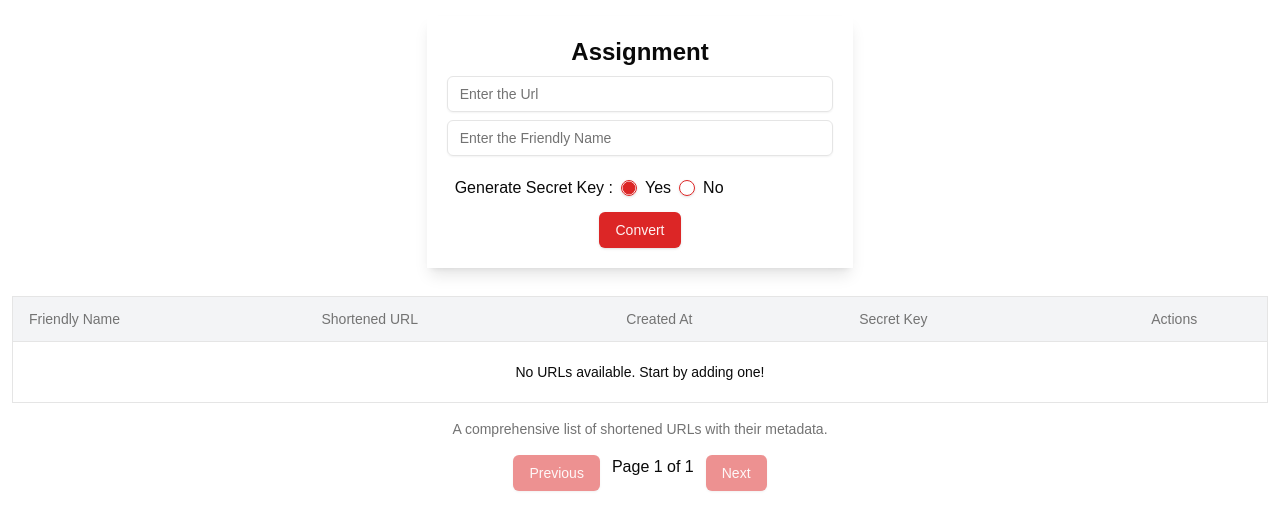
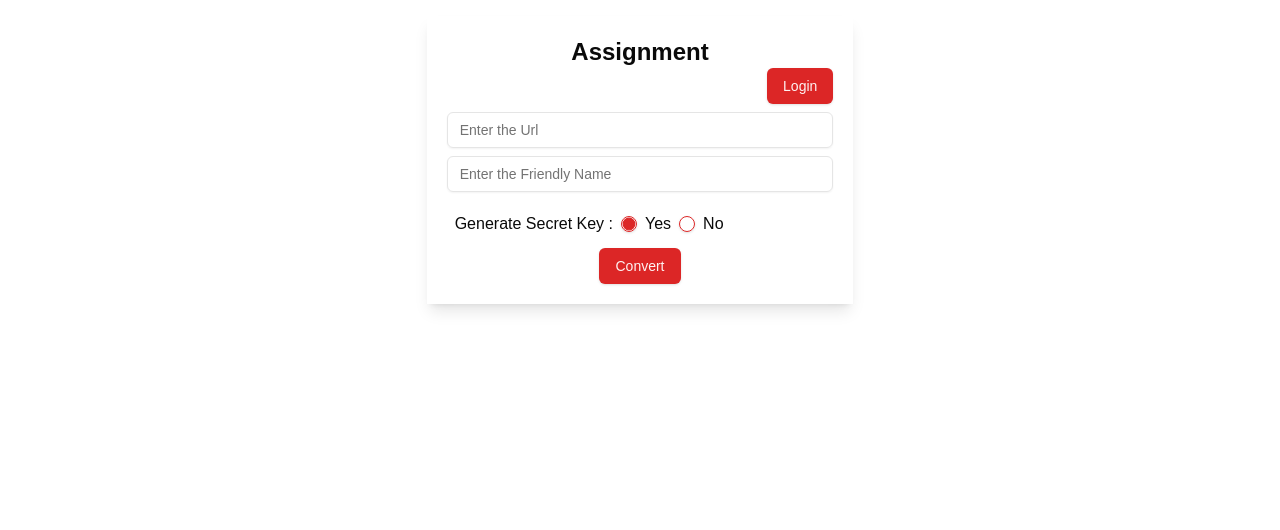
Before and after one commit to Bhavik5025/shortened-URL-Generator-frontend, a Next.js app: page / in a window 1280 px wide. Shown: the top 530 px of the page. Built offline with nearby package versions, Linux system fonts and the light colour scheme; what @radix-ui/themes would draw is missing.

Commit message:
solve cookie related issue in url page

```diff
--- a/src/app/Url/page.jsx
+++ b/src/app/Url/page.jsx
@@ -165,7 +165,7 @@ export default function Url() {
             {isLoadingFailure ? "Loading..." : failure}
           </h2>
         </div>
-        <div className="mb-4">
+        {urlData.secret_key!="-"?<div className="mb-4">
           <h2>
             <b>Secret Key:</b>
             <input
@@ -186,7 +186,8 @@ export default function Url() {
               copy
             </i>
           </h2>
-        </div>
+        </div>:null}
+
       </div>
 
       <Table className="p-6 max-w-4xl mx-auto bg-white shadow-lg rounded-lg">
--- a/src/app/page.js
+++ b/src/app/page.js
@@ -135,7 +135,15 @@ export default function Home() {
                 Logout
               </Button>
             </div>
-          ) : null}
+          ) : <div className="w-full flex justify-end">
+          <Button
+            onClick={() => {
+              router.push("/authentication")
+            }}
+          >
+            Login
+          </Button>
+        </div>}
           <form onSubmit={submit}>
             <Input
               type="text"
@@ -181,8 +189,7 @@ export default function Home() {
           </form>
         </div>
       </div>
-
-      <div className="w-full  justify-center ">
+        {usertoken?<div className="w-full  justify-center ">
         <div className="overflow-x-auto p-3">
           <Table className="min-w-full border rounded-lg">
             <TableCaption>
@@ -260,6 +267,11 @@ export default function Home() {
                         onClick={() => {
                           router.push("/Url");
                           Cookies.set("url_id", url._id);
+                          Cookies.set("shortendurl", url.shortened_url);
+                          Cookies.set("url_original", url.original_url);
+                          Cookies.set("friendly_name", url.friendly_name);
+                          Cookies.set("Creation_time", url.createdAt);
+                          Cookies.set("secret_key",  (url.secret_key ? url.secret_key : "-"));
                         }}
                       >
                         View
@@ -288,7 +300,8 @@ export default function Home() {
             </Button>
           </div>
         </div>
-      </div>
+      </div>:null}
+
     </div>
   );
 }
```
